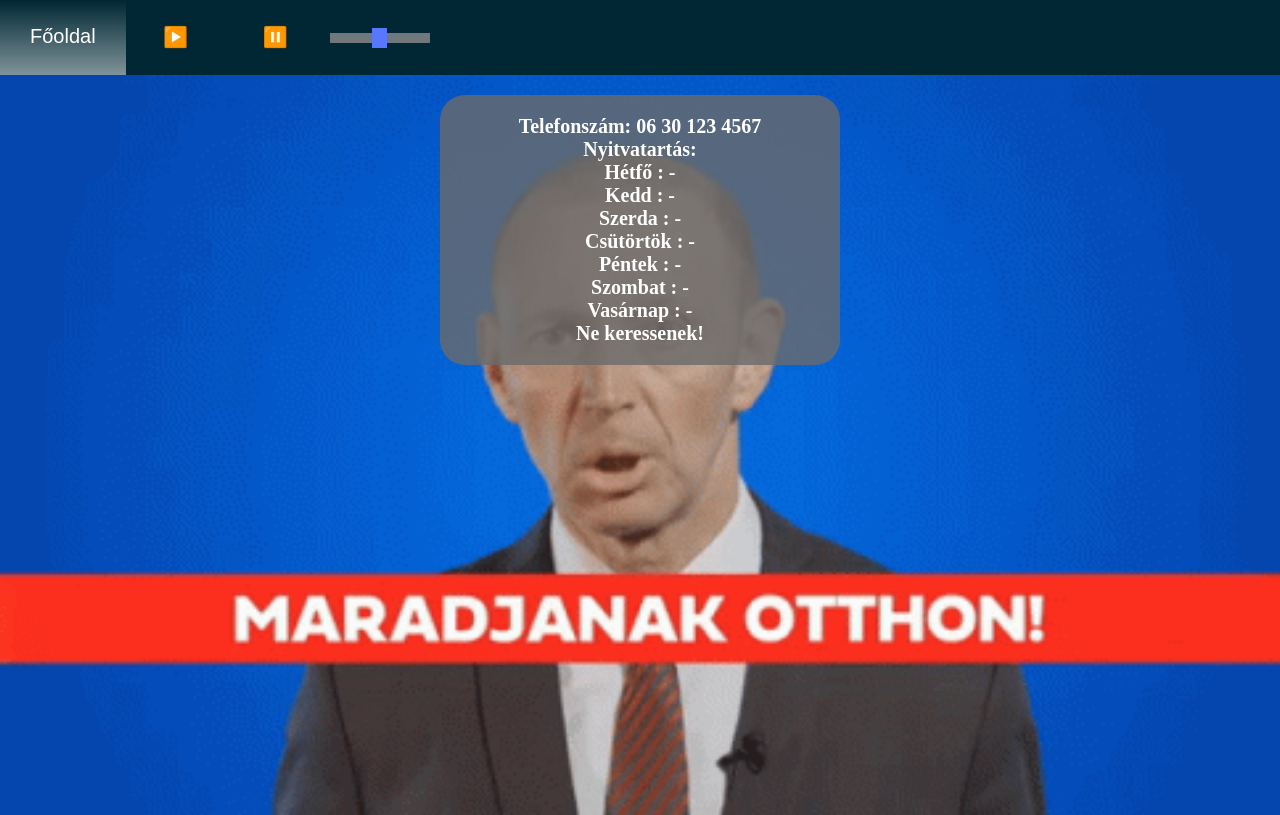
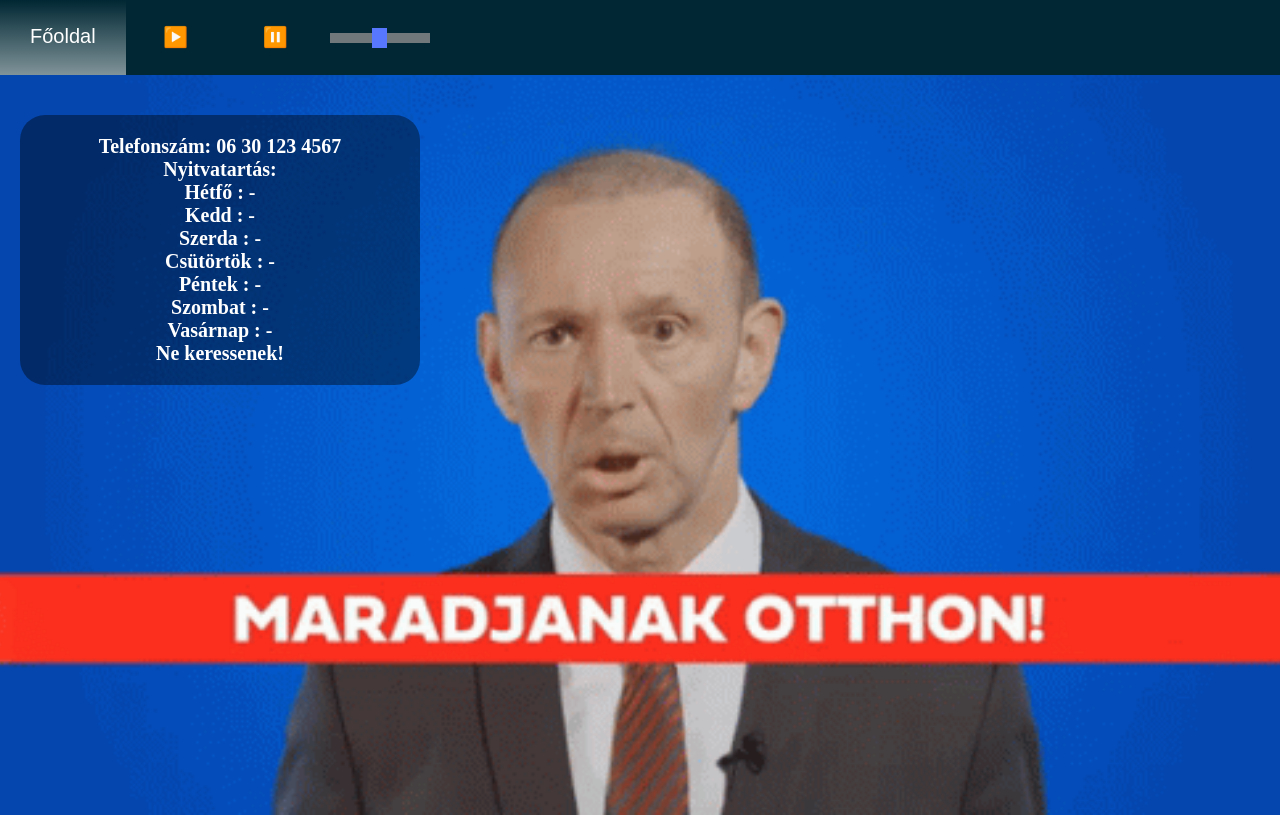
Before and after one commit to VaskoBence/Webshop, a plain HTML site: page kapcsolat.html in a window 1280 px wide. Drawn offline with Linux system fonts and the light colour scheme.

Commit message:
kapcsolat html igazítás

```diff
--- a/CSS/style.css
+++ b/CSS/style.css
@@ -461,9 +461,10 @@ footer img:hover{
 .maradjotthon p{
     width:25%;
     min-width: 400px;
-    margin: auto;
+    float: left;
+    margin: 20px;
     padding: 20px 0px;
-    background-color:rgba(107, 107, 107, 0.8);
+    background-color:rgba(0, 0, 0, 0.4);
     text-align: center;
     border-radius:25px;
     font-family: 'Times New Roman', Times, serif;
```
